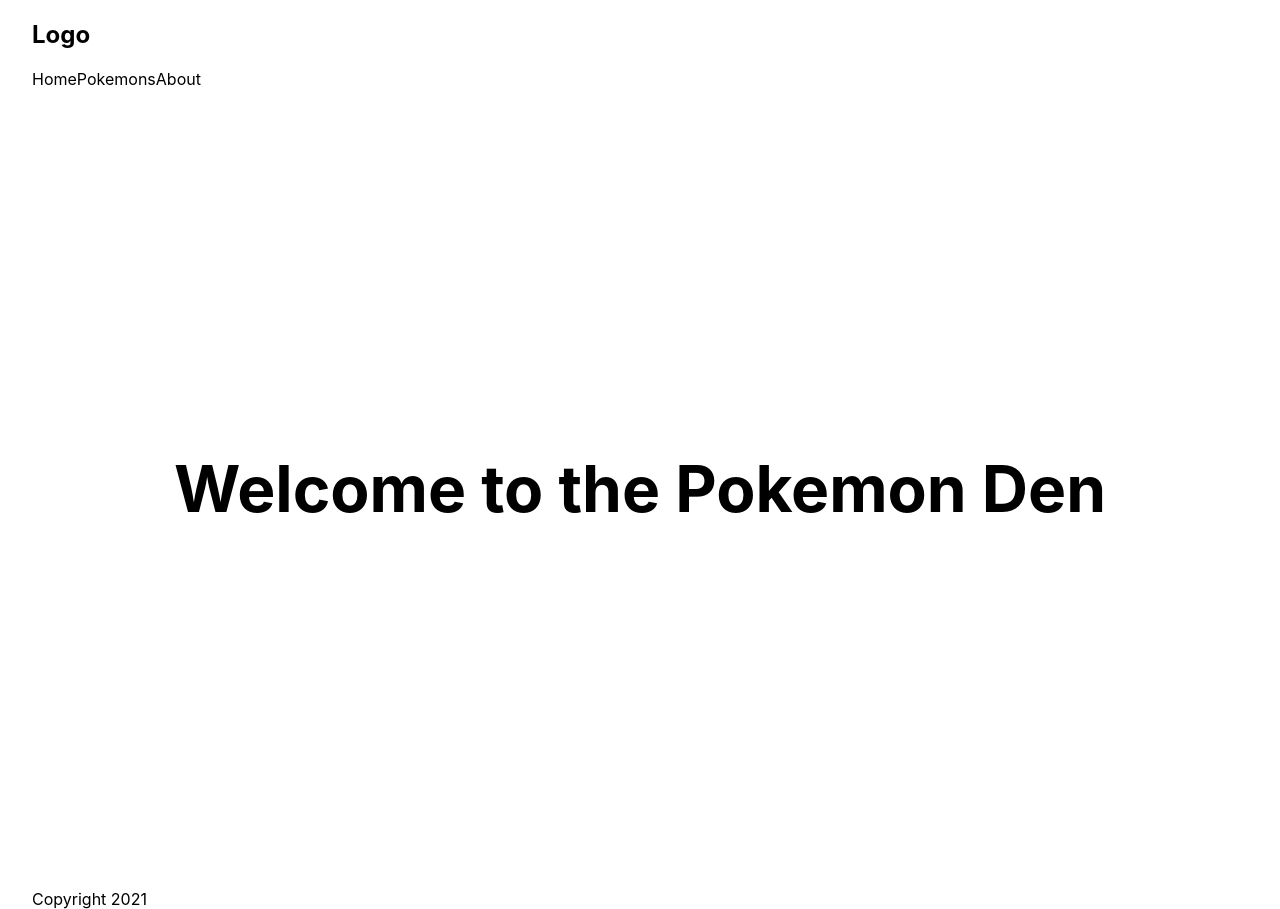
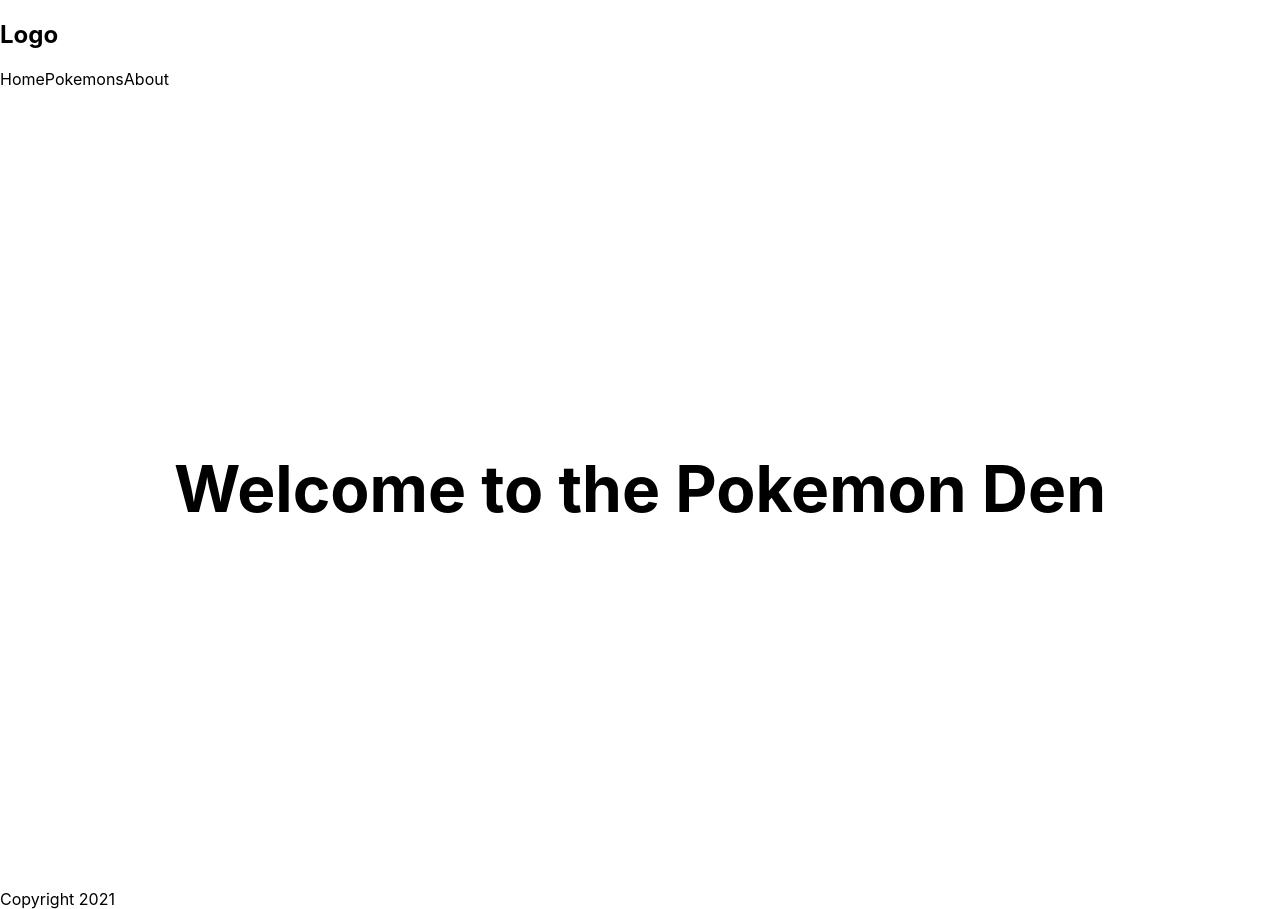
Before and after one commit to quantumomid/nextJSPokemon, a Next.js app: page / in a window 1280 px wide. Built offline with nearby package versions, Linux system fonts and the light colour scheme.

Commit message:
create Layout component so that can wrap EVERY page with the Navbar and Footer or any other components in the future

```diff
--- /dev/null
+++ b/components/Layout.js
@@ -0,0 +1,14 @@
+import Footer from "./Footer";
+import Navbar from "./Navbar";
+
+const Layout = ({ children }) => {
+    return (
+        <div className="content">
+            <Navbar />
+            { children }
+            <Footer />
+        </div>
+    )
+}
+
+export default Layout;
--- a/pages/_app.js
+++ b/pages/_app.js
@@ -1,7 +1,12 @@
+import Layout from '../components/Layout'
 import '../styles/globals.css'
 
 function MyApp({ Component, pageProps }) {
-  return <Component {...pageProps} />
+  return (
+    <Layout>
+      <Component {...pageProps} />
+    </Layout>
+  )
 }
 
 export default MyApp
--- a/pages/index.js
+++ b/pages/index.js
@@ -7,7 +7,6 @@
 export default function Home() {
   return (
     <div className={styles.container}>
-      <Navbar />
       <Head>
         <title>Pokemon's Den</title>
         <meta name="description" content="Information on various pokemons" />
@@ -20,7 +19,6 @@
         </h1>
 
       </main>
-      <Footer />
     </div>
   )
 }
```
